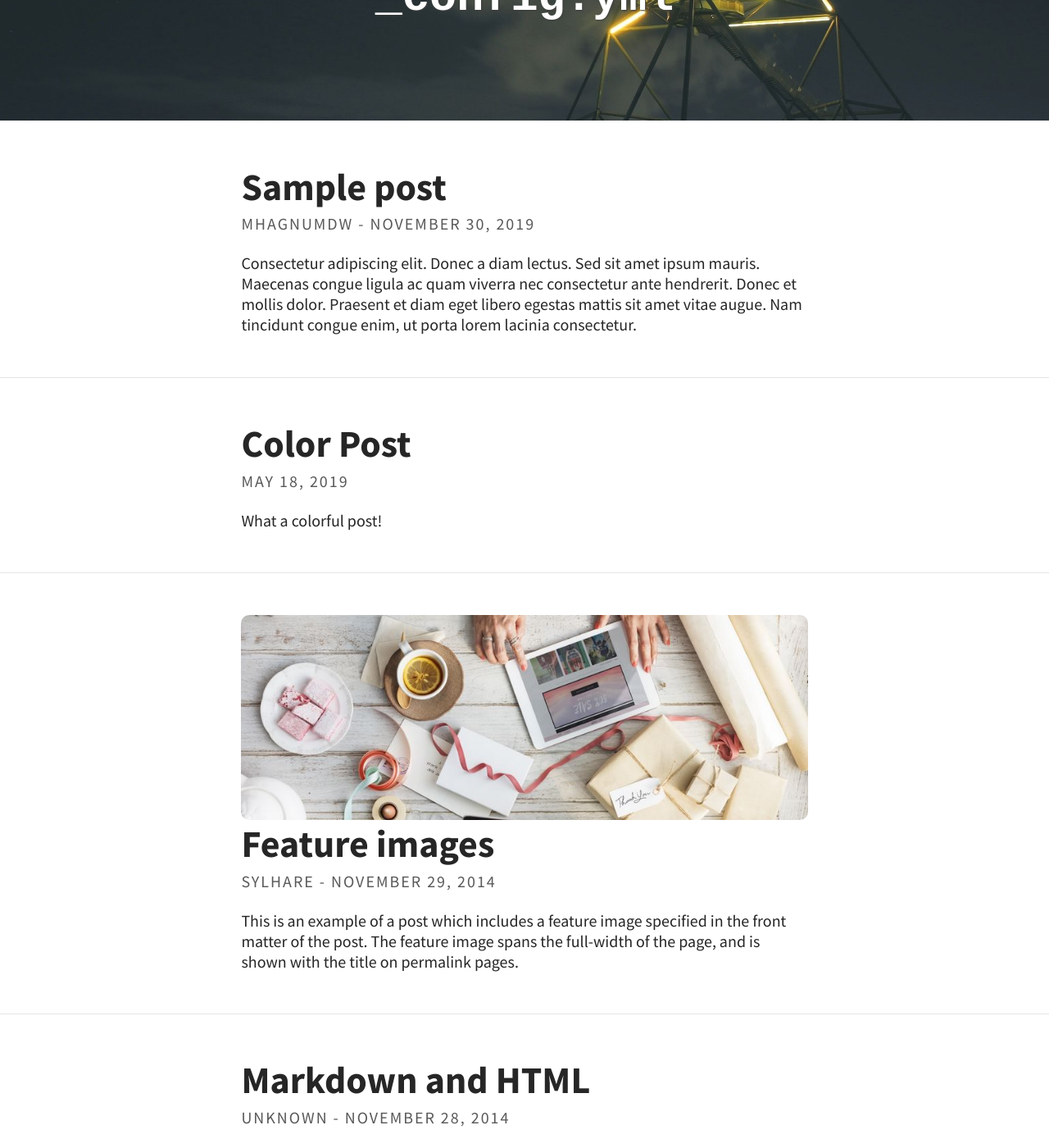
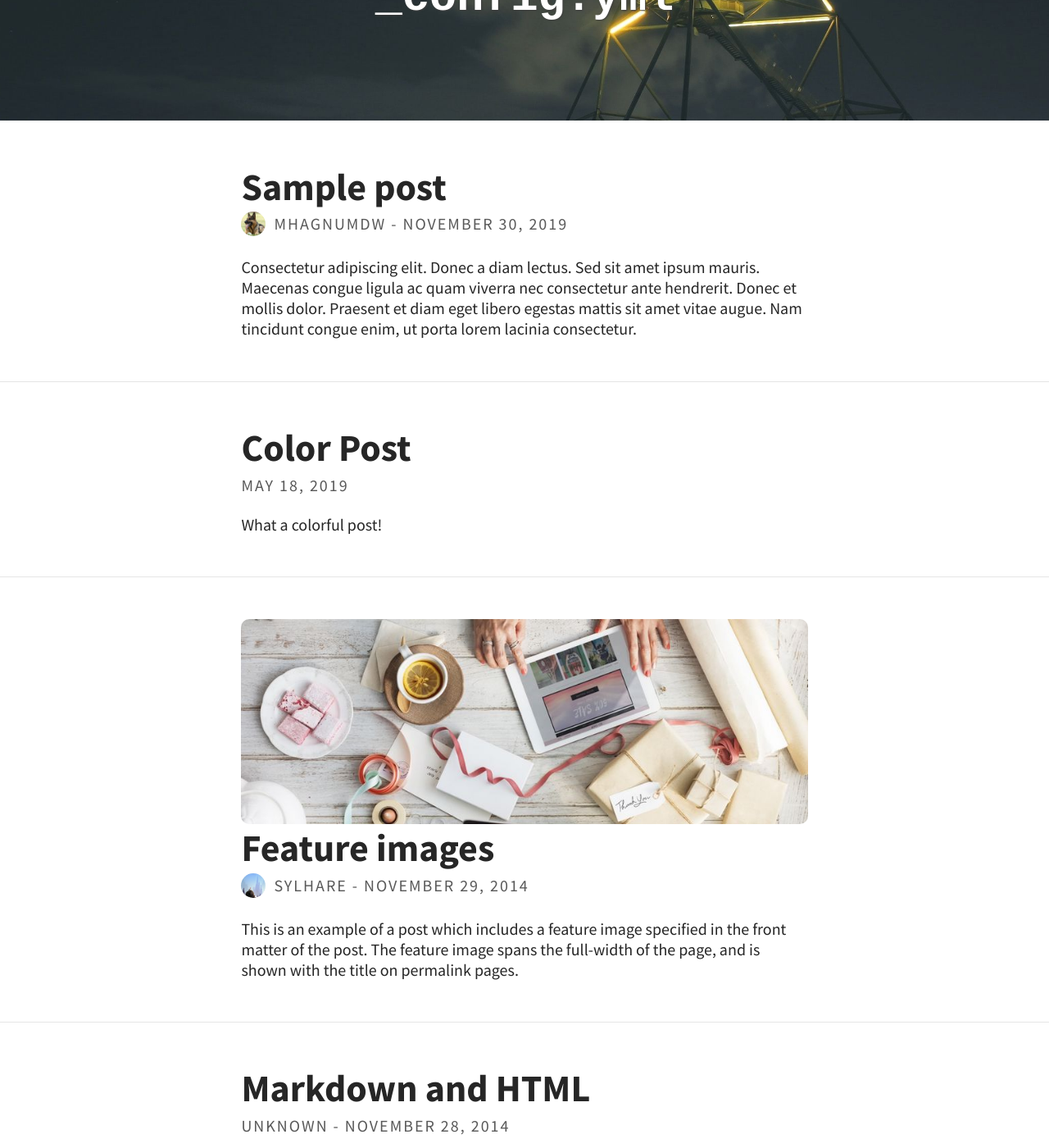
Before and after one commit to Aristoeu/old_Aristoeu.github.io, a Jekyll site: the page built from index.html, in a window 1280 px wide and 1400 px high, scrolled down 314 px. Shown: the whole window at 82% size. Built offline with Jekyll 4.4.1, drawn with Linux system fonts in a browser that asks for light colours; the list of posts is cut into pages by our own code; some of the changed lines change nothing that is shown.

Commit message:
Update _config.yml

```diff
--- a/_config.yml
+++ b/_config.yml
@@ -1,6 +1,6 @@
 # SITE CONFIGURATION
 baseurl: "/Type-on-Strap"
-url: "https://aristoeu.github.io"
+url: "https://sylhare.github.io"
 title: Type on Strap # site's title
 description: "A website with blog posts and pages" # used by search engines
 
@@ -22,7 +22,7 @@
   header_text: Change header text in <code>_config.yml</code>
   header_feature_image: assets/img/pexels/triangular.jpeg
   footer_text: >
-    Powered by <a href="https://jekyllrb.com/">Jekyll</a> with <a href="https://github.com/Aristoeu/Aristoeu.github.io">Type on Strap</a>
+    Powered by <a href="https://jekyllrb.com/">Jekyll</a> with <a href="https://github.com/sylhare/Type-on-Strap">Type on Strap</a>
 
   # Icons
   rss: true  # Make sure you created a feed.xml with feed.xml layout
@@ -33,7 +33,7 @@
   facebook:
   flickr:
   gitlab:
-  github: "aristoeu"
+  github: "sylhare"
   google_plus:
   instagram:
   keybase:
@@ -92,10 +92,14 @@
 
 # AUTHORS
 authors:
-  aristoeu:
-    name: aristoeu
+  mhagnumdw: # author-id
+    name: MhagnumDw
+    avatar: "assets/img/avatars/mhagnumdw_avatar.jpg"
+    url:
+  sylhare:
+    name: Sylhare
     avatar: "assets/img/avatars/sylhare_avatar.png"
-    url: "https://github.com/Aristoeu"
+    url: "https://github.com/sylhare"
 
 # PORTFOLIO
 collections:
```
